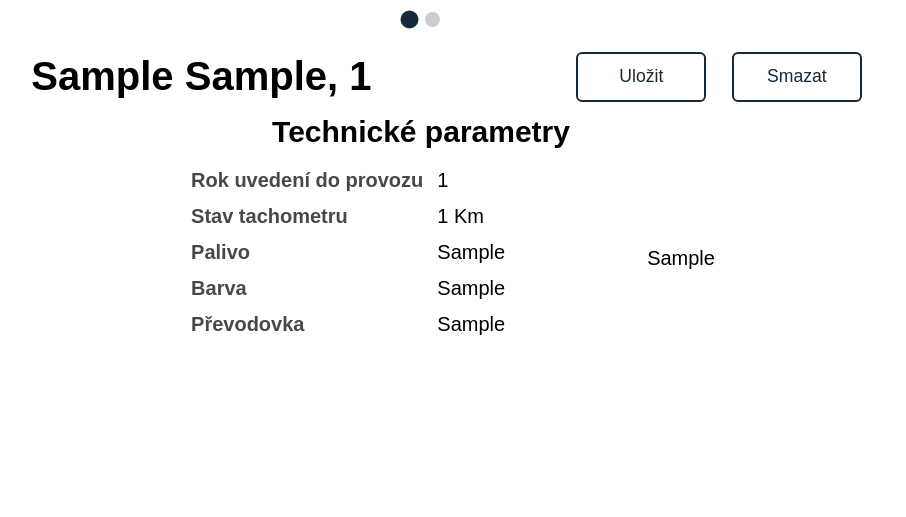
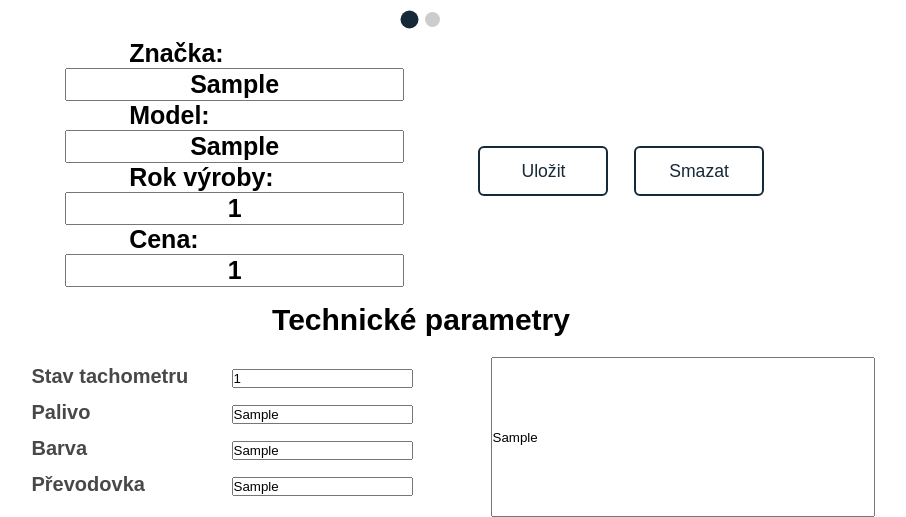
Before and after one commit to jablko3000/carsite, a Django app: page /auto/1/edit/ in a window 1280 px wide. Shown: the part 512-1029 px from the top of the page, without its empty margins (219-1125 px from the left). Before the commit the page ends 847 px from the top, so only its background shows below. Run offline with Django 4.2, Linux system fonts and the light colour scheme; a user stored in the database is signed in; tables that the repository leaves empty hold one stand-in row (values such as "Sample post").

Commit message:
Edit and delete cars

```diff
--- a/auta/static/auta/edit_car.css
+++ b/auta/static/auta/edit_car.css
@@ -0,0 +1,52 @@
+.car-name{
+    display: grid;
+    justify-content: center;
+    align-items: center;
+    margin-bottom: 2vh;
+}
+
+.car-name div{
+    display: grid;
+}
+
+.car-name h1{
+    grid-column: 0;
+    font-size: 25px;
+}
+
+.car-name input{
+    grid-column: 1;
+    font-size: 25px;
+    font-weight: 600;
+    width: fit-content;
+    text-align: center;
+}
+
+.description{
+    height: 20vh;
+    width: 30vw;
+}
+
+@media (max-width: 900px){
+    .button-div{
+        display: block;
+        text-align: center;
+    }
+
+    .button-div.car-name{
+        display: grid;
+    }
+    .button{
+        margin: 1vh 2vw;
+    }
+    h1{
+        margin: 0 5vw 0 5vw;
+    }
+    .tech-params.big{
+        display: block;
+        text-align: center;
+    }
+    .tech-params{
+        flex-direction: column;
+    }
+}
--- a/auta/templates/auta/detail.html
+++ b/auta/templates/auta/detail.html
@@ -56,10 +56,6 @@
     <h2>Technické parametry</h2>
     <div class="tech-params">
         <table>
-            <tr>
-                <th>Rok uvedení do provozu</th>
-                <td>{{ auto.rok_vyroby }}</td>
-            </tr>
             <tr>
                 <th>Stav tachometru</th>
                 <td><script>formattedNumber({{ auto.stav_tachometru }})</script> Km</td>
--- a/auta/templates/auta/edit_car.html
+++ b/auta/templates/auta/edit_car.html
@@ -1,10 +1,10 @@
 {% extends "auta/base.html" %}
 {% load static %}
 {% block head %}
-    <link rel="stylesheet" href="/static/edit_car.css">
     <link rel="stylesheet" href="/static/detail.css"/>
     <link rel="stylesheet" href="https://cdn.jsdelivr.net/npm/swiper@11/swiper-bundle.min.css" />
     <link rel="stylesheet" href="/static/swiper.css">
+    <link rel="stylesheet" href="/static/edit_car.css">
 {% endblock %}
 {% block title %}Upravit auto | {{ block.super }}{% endblock %}
 {% block content %}
@@ -49,39 +49,52 @@
                 </script>
             <div class="button-div">
                 <div class="button-div car-name">
-                    <h1>{{ auto.znacka }} {{ auto.model }}, {{ auto.rok_vyroby }}</h1>
+                    <div>
+                        <h1>Značka: </h1>
+                        <input type="text" name="znacka" value="{{ auto.znacka }}">
+                    </div>
+                    <div>
+                        <h1>Model: </h1>
+                        <input type="text" name="model" value="{{ auto.model }}">
+                    </div>
+                    <div>
+                        <h1>Rok výroby: </h1>
+                        <input type="text" name="rok_vyroby" value="{{ auto.rok_vyroby }}">
+                    </div>
+                    <div>
+                        <h1>Cena: </h1>
+                        <input type="text" name="cena" value="{{ auto.cena }}">
+                    </div>
                 </div>
                 <div class="button-div buttons">
                     <button type="submit" class="button save">Uložit</button>
-                    <button class="button delete">Smazat</button>
+                    <a href={%url 'auta:auto_delete' auto.id%}>
+                        <button type="button" class="button delete">Smazat</button>
+                    </a>
                 </div>
             </div>
             <h2>Technické parametry</h2>
             <div class="tech-params">
                 <table>
                     <tr>
-                        <th>Rok uvedení do provozu</th>
-                        <td>{{ auto.rok_vyroby }}</td>
-                    </tr>
-                    <tr>
                         <th>Stav tachometru</th>
-                        <td><script>formattedNumber({{ auto.stav_tachometru }})</script> Km</td>
+                        <td><input type="text" name="stav_tachometru" value="{{ auto.stav_tachometru }}"></td>
                     </tr>
                     <tr>
                         <th>Palivo</th>
-                        <td>{{ auto.palivo }}</td>
+                        <td><input type="text" name="palivo" value="{{ auto.palivo }}"></td>
                     </tr>
                     <tr>
                         <th>Barva</th>
-                        <td>{{ auto.barva }}</td>
+                        <td><input type="text" name="barva" value="{{ auto.barva }}"></td>
                     </tr>
                     <tr>
                         <th>Převodovka</th>
-                        <td>{{ auto.prevodovka }}</td>
+                        <td><input type="text" name="prevodovka" value="{{ auto.prevodovka }}"></td>
                     </tr>
                 </table>
 
-                <p>{{ auto.popis }}</p>
+                <input type="text" name="popis" value="{{ auto.popis }}" class="description">
             </div>
         </div>
     </form>
--- a/auta/urls.py
+++ b/auta/urls.py
@@ -9,6 +9,7 @@ urlpatterns = [
     path("auto/<int:auto_id>/", views.detail_view, name="detail"),
     path("auto/<int:auto_id>/edit/", views.auto_edit_view, name="auto_edit"),
     path("auto/<int:auto_id>/reserve/", views.auto_reserve_view, name="auto_reserve"),
+    path("auto/<int:auto_id>/delete/", views.auto_delete_view, name="auto_delete"),
     path("login/", views.user_login, name="user_login"),
     path("logout/", views.user_logout, name="user_logout"),
     path("register/", views.user_register, name="user_register"),
--- a/auta/views.py
+++ b/auta/views.py
@@ -247,40 +247,41 @@ def auto_edit_view(request, auto_id):
 
     auto = Auto.objects.get(pk=auto_id)
     if request.method == 'POST':
-        """fields = ['znacka', 'rok_vyroby', 'cena', 'stav_tachometru', 'palivo', 'barva', 'prevodovka', 'motor', 'popis']
+        fields = ['znacka', 'model', 'rok_vyroby', 'cena', 'stav_tachometru', 'palivo', 'barva', 'prevodovka', 'popis']
+        upraveno = False
         for field in fields:
             value = request.POST.get(field)
             if not value:
                 messages.error(request, 'Neplatné údaje - ' + field)
                 return HttpResponseRedirect(reverse('auta:auto_edit', args=[auto_id]))
-            elif field != auto.field:
-                    setattr(auto, field, value)
+            elif getattr(auto, field) != type(getattr(auto, field))(value):
+                upraveno = True
+                setattr(auto, field, value)
+                auto.save()
             else:
-                messages.error(request, '{field} již je stejný')
-                return HttpResponseRedirect(reverse('auta:auto_edit', args=[auto_id]))
-                """
+                pass
         image = request.POST.get('image')
         if not image:
-            messages.error(request, 'Neplatný obrázek')
-            return HttpResponseRedirect(reverse('auta:auto_edit', args=[auto_id]))
+            pass
         else:
             try:
+                image = image.strip()
                 response = requests.get(image)
                 if response.status_code != 200:
                     raise ValueError('Neplatná adresa obrázku')
                 content_type = response.headers['content-type']
                 if not content_type.startswith('image/'):
                     raise ValueError('Adresa neobsahuje obrázek')
+                order = Image.objects.filter(auto_id=auto.id).count() + 1
+                img_obj = Image.objects.create(auto_id=auto, url=image.strip(), order=order)
+                img_obj.save()
+                upraveno = True
             except (requests.ConnectionError, ValueError):
                 messages.error(request, 'Neplatný obrázek')
-                return HttpResponseRedirect(reverse('auta:auto_edit', args=[auto_id]))
-
-        order = Image.objects.filter(auto_id=auto.id).count() + 1
-        img_obj = Image.objects.create(auto_id=auto, url=image.strip(), order=order)
-        img_obj.save()
         auto.save()
-        messages.success(request, 'Úspěšně upraveno.')
-        return HttpResponseRedirect(reverse('auta:auto_edit', args=[auto_id]))
+        if upraveno:
+            messages.success(request, 'Úspěšně upraveno.')
+        return HttpResponseRedirect(reverse('auta:detail', args=[auto_id]))
     else:
         auto.images = Image.objects.filter(auto_id=auto.id).order_by('order')
         context = {
@@ -288,3 +289,9 @@ def auto_edit_view(request, auto_id):
             'auto.images': auto.images,
         }
         return render(request, 'auta/edit_car.html', context)
+
+@login_required
+def auto_delete_view(request, auto_id):
+    auto = get_object_or_404(Auto, id=auto_id)
+    auto.delete()
+    return HttpResponseRedirect('/')
```
